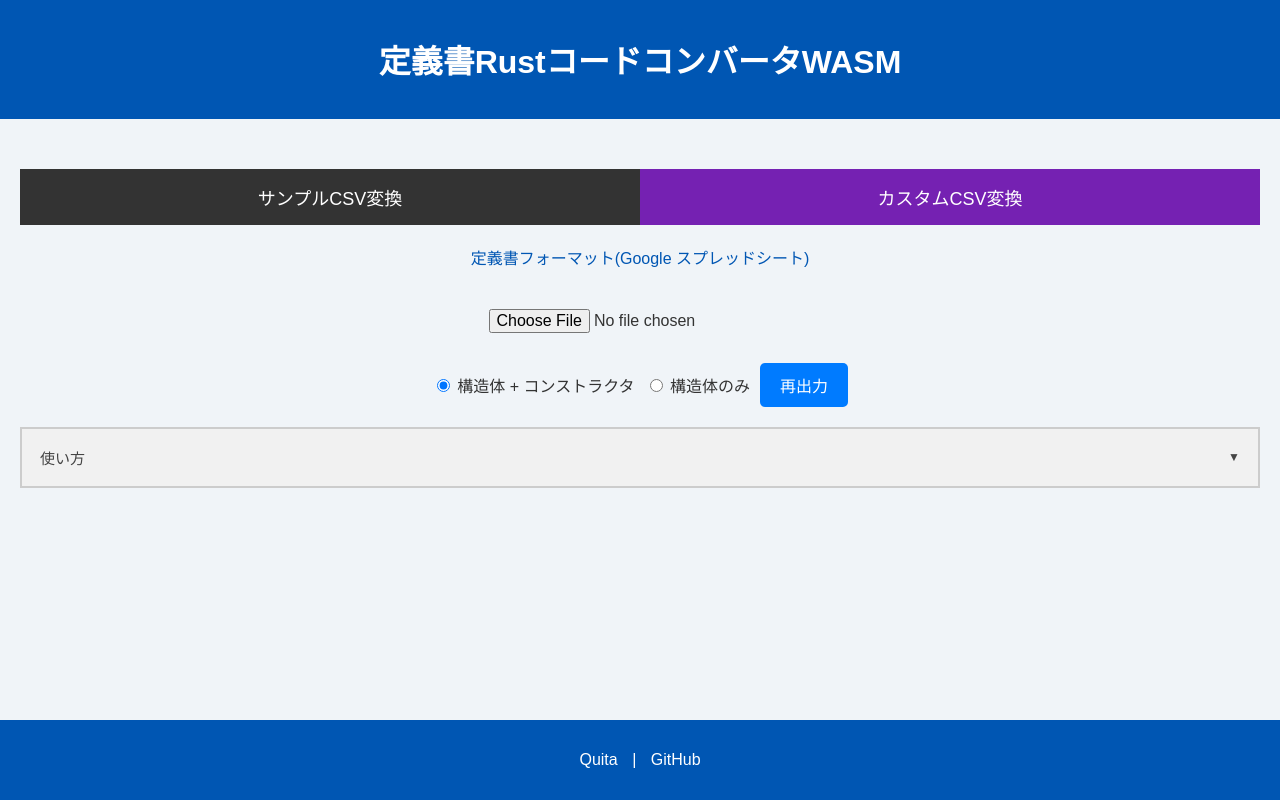
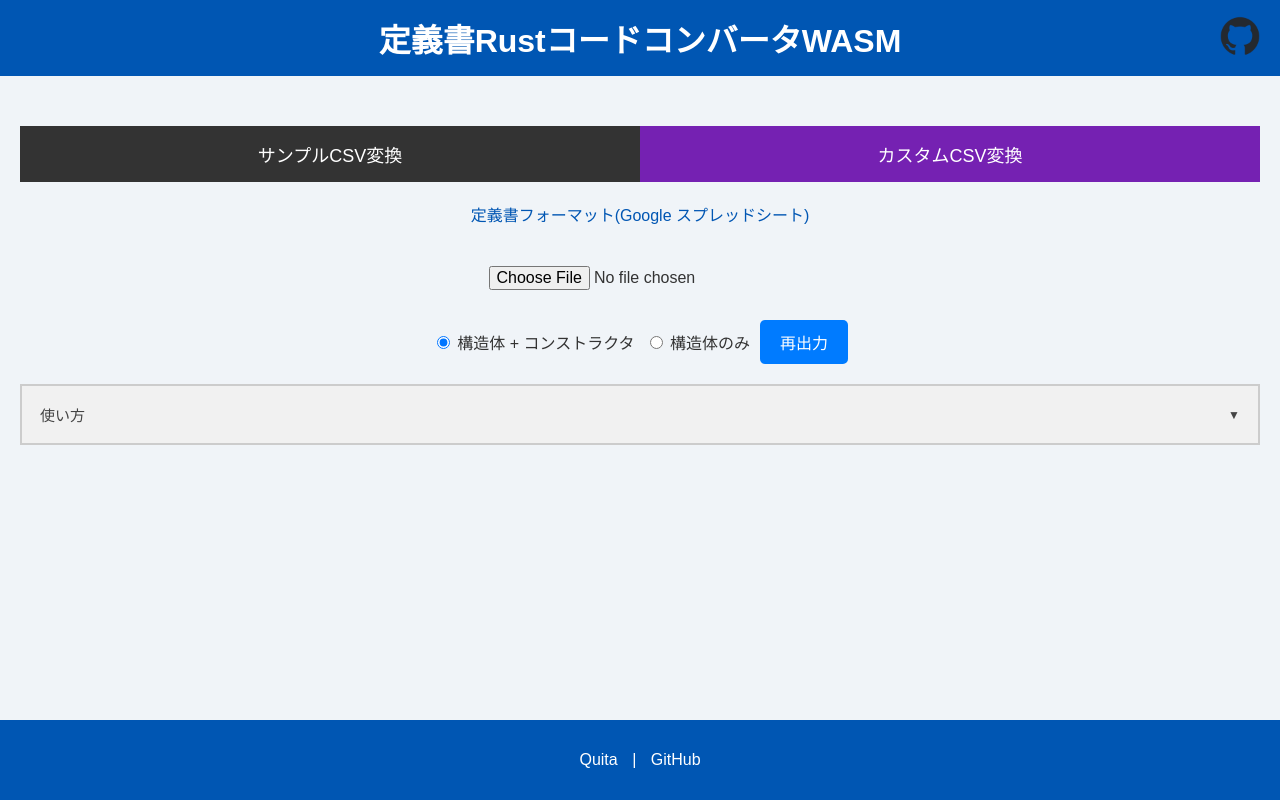
Before and after one commit to sotanengel/class-creator-rust-wasm, a plain HTML site: page index.html in a window 1280 px wide. Drawn offline with Linux system fonts and the light colour scheme.

Commit message:
githubのソースコードへのリンクの追加

```diff
--- a/css/styles.css
+++ b/css/styles.css
@@ -13,8 +13,27 @@ header {
   background-color: #0056b3;
   color: white;
   padding: 15px 20px;
+  position: relative; /* 相対位置指定を追加 */
   margin-bottom: 20px;
 }
+
+header h1 {
+  text-align: center;
+  margin: 0;
+}
+
+header a {
+  position: absolute;
+  top: 50%;
+  right: 20px;
+  transform: translateY(-50%);
+}
+
+header a img {
+  width: 40px;
+  height: 40px;
+}
+
 
 h1 {
   text-align: center;
--- a/index.html
+++ b/index.html
@@ -28,6 +28,11 @@
     <header>
         <meta charset="utf-8" />
         <h1>定義書RustコードコンバータWASM</h1>
+
+        <a href="https://github.com/sotanengel/class-creator-rust-wasm" target="_blank" style="position: absolute; top: 50%; right: 20px; transform: translateY(-50%);">
+          <img src="img/github-mark.png" alt="GitHub" style="width: 40px; height: 40px;">
+        </a>
+  </header>
     </header>
     <main>
         <!-- タブメニュー -->
```
Also changed, not shown: custom-index.html (+4 -0 lines), img/github-mark.png (added).
